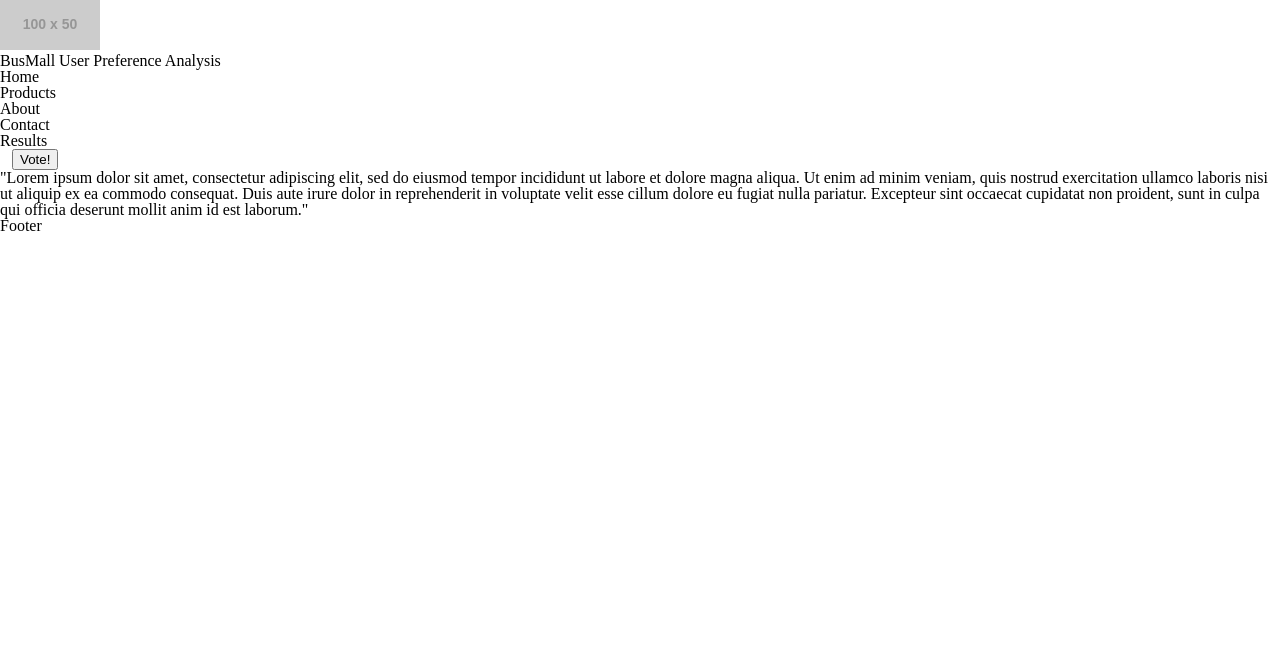
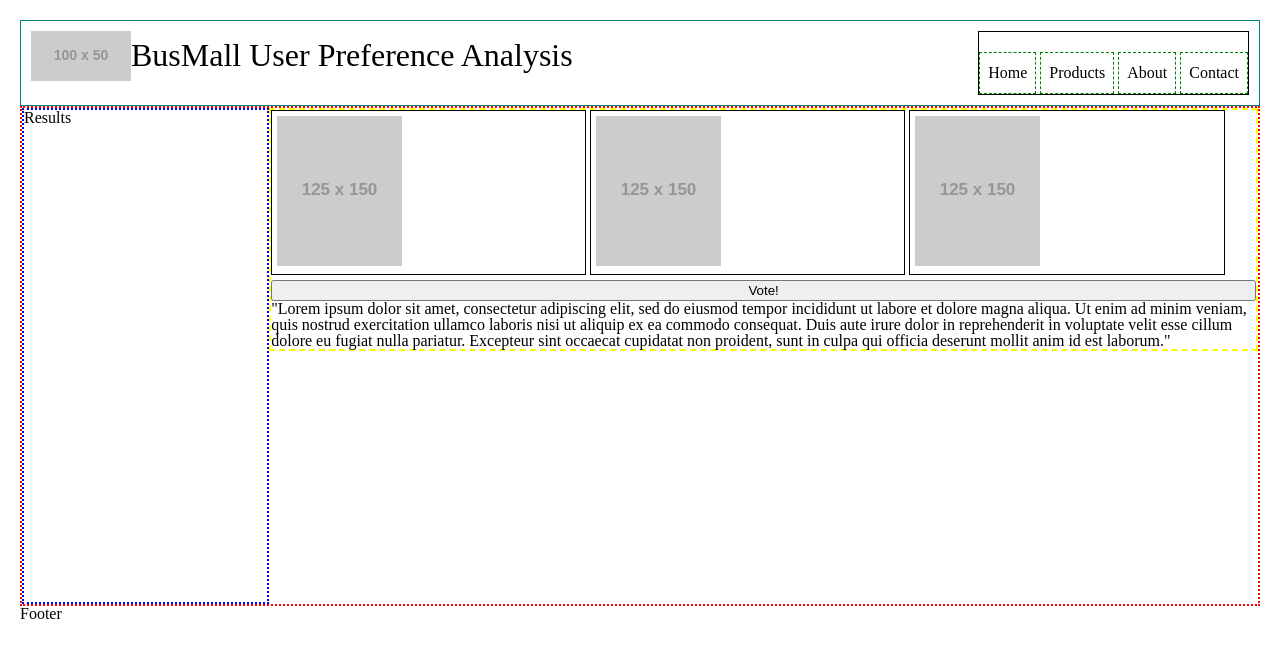
Before and after one commit to cascadianrebel/busmall, a plain HTML site: page index.html in a window 1280 px wide. Drawn offline with Linux system fonts and the light colour scheme; placeholder pictures from the web are drawn by us.

Commit message:
added basic wireframing

```diff
--- a/CSS/style.css
+++ b/CSS/style.css
@@ -0,0 +1,67 @@
+*{
+  box-sizing: border-box;
+}
+html body{
+  margin: 20px;
+  background-color: white;
+}
+html header {
+  border: .5px solid teal;
+  width: 100%;
+  height: auto;
+  position: relative;
+  overflow: hidden;
+  text-align: center;
+  padding: 10px;
+}
+html header img {
+  float: left;
+}
+header h1 {
+  font-size: 2em;
+  float: left;
+  margin-top: .25em;
+}
+header nav {
+  float: right;
+  border: 1px solid black;
+  position: relative;
+}
+header nav li {
+  display:inline-block;
+  margin: 0;
+  padding: .5em;
+  border: 1px dashed green;
+  line-height: 1.5em;
+  margin-top: 20px;
+}
+main {
+  border: 2px dotted red;
+  width: 100%;
+  position: relative;
+  height: 500px;
+}
+main div {
+  border: 2px dotted blue;
+  height: 100%;
+  width: 20%;
+  float: left;
+}
+main span {
+  border: 2px dashed yellow;
+  width: 80%;
+  float: left;
+  position: relative;
+}
+main span figure {
+  border: 1px solid black;
+  display: inline-block;
+  padding: 5px;
+  width: 32%;
+  align-content: center;
+  margin-bottom: 5px;
+}
+button {
+  width: 100%;
+  border: 1 solid yellow;
+}
--- a/JS/app.js
+++ b/JS/app.js
@@ -1,3 +1 @@
 'use strict';
-
-alert('test');
--- a/index.html
+++ b/index.html
@@ -25,9 +25,9 @@
       <h2>Results</h2>
     </div>
     <span>
-      <img src="" alt="">
-      <img src="" alt="">
-      <img src="" alt="">
+      <figure><img src="http://via.placeholder.com/125x150" alt=""></figure>
+      <figure><img src="http://via.placeholder.com/125x150" alt=""></figure>
+      <figure><img src="http://via.placeholder.com/125x150" alt=""></figure>
       <button>Vote!</button>
       <p>"Lorem ipsum dolor sit amet, consectetur adipiscing elit, sed do eiusmod tempor incididunt ut labore et dolore magna aliqua. Ut enim ad minim veniam, quis nostrud exercitation ullamco laboris nisi ut aliquip ex ea commodo consequat. Duis aute irure dolor in reprehenderit in voluptate velit esse cillum dolore eu fugiat nulla pariatur. Excepteur sint occaecat cupidatat non proident, sunt in culpa qui officia deserunt mollit anim id est laborum."</p>
     </span>
```
